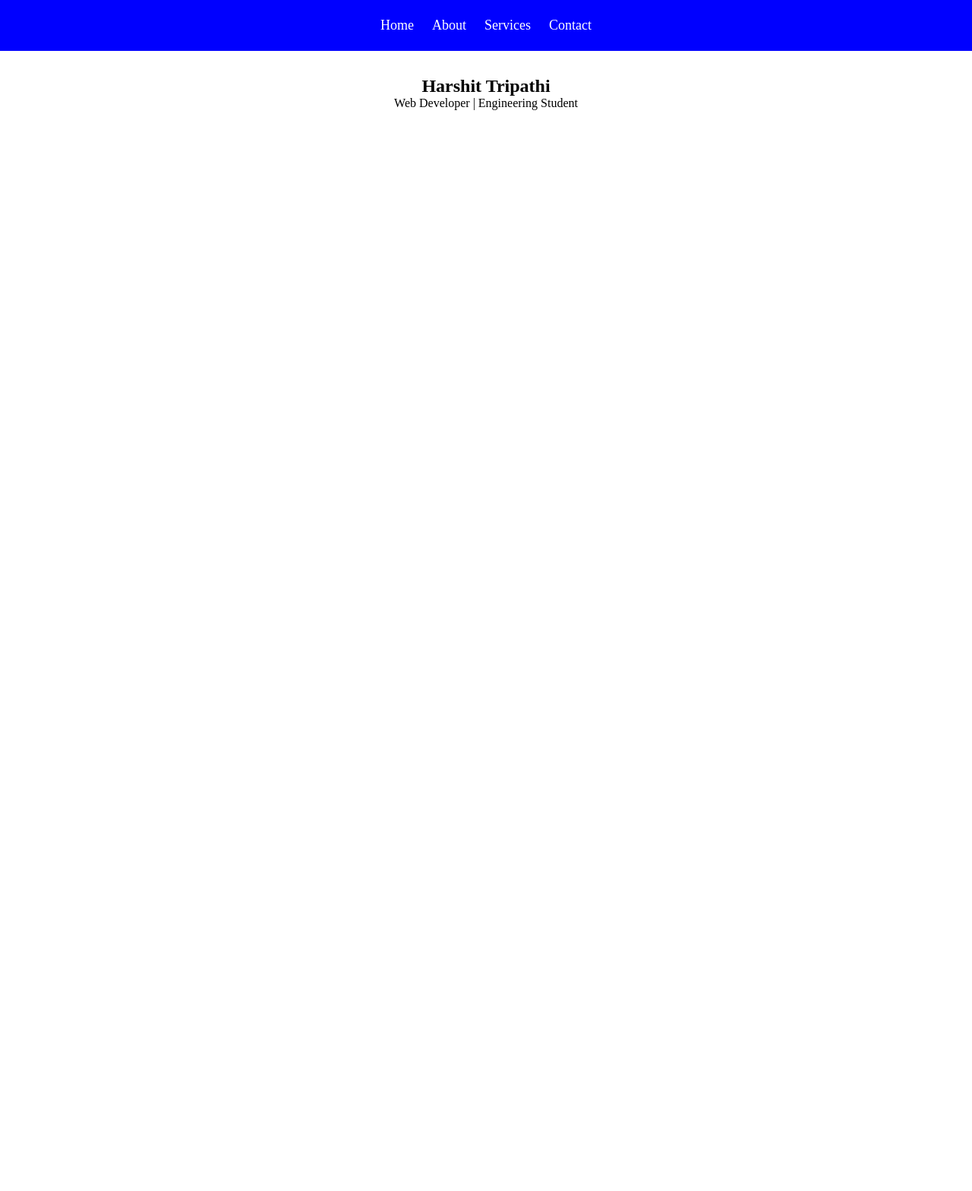
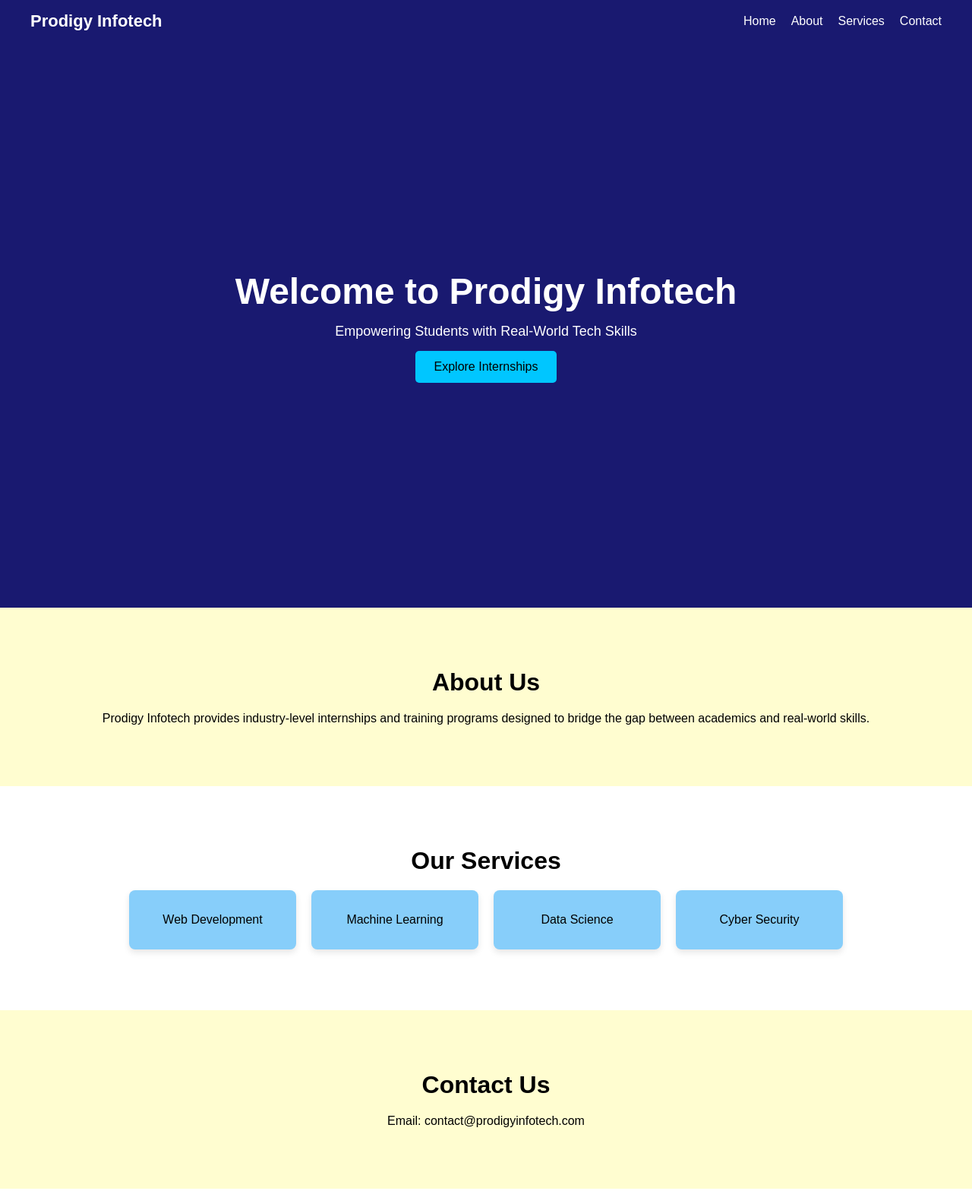
Before and after one commit to HARSHIT-001-hub/PRODIGY_WD_01, a plain HTML site: page index.html in a window 1280 px wide. Shown: the whole page at 76% size. Drawn offline with Linux system fonts and the light colour scheme.

Commit message:
update index.html

```diff
--- a/index.html
+++ b/index.html
@@ -3,33 +3,55 @@
 <head>
     <meta charset="UTF-8">
     <meta name="viewport" content="width=device-width, initial-scale=1.0">
-    <title>My Frist Page</title>
+    <title>Prodigy Infotech</title>
     <link rel="stylesheet" href="styles.css">
 </head>
 <body>
+
+    <!-- Navbar -->
     <nav id="nav-bar">
+        <div class="logo">Prodigy Infotech</div>
         <ul class="nav-menu">
-        <a href="#">Home</a>
-        <a href="#">About</a>
-        <a href="#">Services</a>
-        <a href="#">Contact</a>
+            <li><a href="#home">Home</a></li>
+            <li><a href="#about">About</a></li>
+            <li><a href="#services">Services</a></li>
+            <li><a href="#contact">Contact</a></li>
         </ul>
     </nav>
 
-    <section class="content">
-        <h1>Harshit Tripathi</h1>
-        <p>Web Developer | Engineering Student</p>
-        <div class="spacer"></div>
+    <!-- Hero Section -->
+    <section id="home" class="hero">
+        <h1>Welcome to Prodigy Infotech</h1>
+        <p>Empowering Students with Real-World Tech Skills</p>
+        <button>Explore Internships</button>
     </section>
+
+    <!-- About -->
+    <section id="about" class="section">
+        <h2>About Us</h2>
+        <p>
+            Prodigy Infotech provides industry-level internships and training programs
+            designed to bridge the gap between academics and real-world skills.
+        </p>
+    </section>
+
+    <!-- Services -->
+    <section id="services" class="section gray">
+        <h2>Our Services</h2>
+        <div class="cards">
+            <div class="card">Web Development</div>
+            <div class="card">Machine Learning</div>
+            <div class="card">Data Science</div>
+            <div class="card">Cyber Security</div>
+        </div>
+    </section>
+
+    <!-- Contact -->
+    <section id="contact" class="section">
+        <h2>Contact Us</h2>
+        <p>Email: contact@prodigyinfotech.com</p>
+    </section>
+
+    <script src="script.js"></script>
 </body>
-<script>
-    window.addEventListener('scroll',function(){
-        const navbar = document.getElementById('nav-bar');
-        if(windows.scrollY > 50){
-            navbar.classList.add("scrolled")
-        } else {
-            navbar.classList.remove("scrolled")
-        }
-    });
-</script>
 </html>
--- /dev/null
+++ b/script.js
@@ -0,0 +1,8 @@
+window.addEventListener('scroll', function () {
+    const navbar = document.getElementById('nav-bar');
+    if (window.scrollY > 50) {
+        navbar.classList.add("scrolled");
+    } else {
+        navbar.classList.remove("scrolled");
+    }
+});
--- a/styles.css
+++ b/styles.css
@@ -1,45 +1,115 @@
-*{
+* {
     margin: 0;
     padding: 0;
     box-sizing: border-box;
+    font-family: Arial, sans-serif;
 }
+
+body {
+    scroll-behavior: smooth;
+}
+
+/* Navbar */
 #nav-bar {
     position: fixed;
     top: 0;
     width: 100%;
-    background-color: blue;
-    padding: 15px 0;
-    transition: background-color 0.4s, box-shadow 0.4s;
+    padding: 15px 40px;
+    display: flex;
+    justify-content: space-between;
+    align-items: center;
+    background: transparent;
+    transition: 0.3s ease;
     z-index: 1000;
 }
+
 #nav-bar.scrolled {
-    background-color: #333;
-    box-shadow: 0 2px 4px rgba(0, 0, 0, 0.1);
+    background: midnightblue;
+    box-shadow: 0 4px 10px rgba(0,0,0,0.2);
 }
+
+.logo {
+    color: white;
+    font-size: 22px;
+    font-weight: bold;
+}
+
 .nav-menu {
     list-style: none;
     display: flex;
+    gap: 20px;
+}
+
+.nav-menu a {
+    color: white;
+    text-decoration: none;
+    font-size: 16px;
+}
+
+.nav-menu a:hover {
+    color: #00c6ff;
+}
+
+/* Hero */
+.hero {
+    height: 100vh;
+    background-color: midnightblue;
+    color: white;
+    display: flex;
+    flex-direction: column;
     justify-content: center;
+    align-items: center;
+    text-align: center;
+    padding-top: 60px;
 }
-.nav-menu li{
-    margin: 0 20px;
+
+.hero h1 {
+    font-size: 48px;
 }
-.nav-menu a {
-    text-decoration: none;
-    color: white;
+
+.hero p {
+    margin: 15px 0;
     font-size: 18px;
-    padding: 8px 12px;
-    transition: color 0.3s, background-color 0.3s;
 }
-.nav-menu a:hover {
-    background-color: #ff9800;
+
+.hero button {
+    padding: 12px 25px;
+    background: #00c6ff;
+    border: none;
     color: black;
+    font-size: 16px;
+    cursor: pointer;
     border-radius: 5px;
 }
-.content{
-    margin-top: 100px;
+
+/* Sections */
+.section {
+    padding: 80px 40px;
     text-align: center;
+    background: #FFFDD0;
 }
-.spacer{
-    height: 1500px;
+
+.section h2 {
+    font-size: 32px;
+    margin-bottom: 20px;
 }
+
+.gray {
+    background: white;
+}
+
+/* Cards */
+.cards {
+    display: flex;
+    justify-content: center;
+    gap: 20px;
+    flex-wrap: wrap;
+}
+
+.card {
+    background: lightskyblue;
+    padding: 30px;
+    width: 220px;
+    border-radius: 8px;
+    box-shadow: 0 4px 8px rgba(0,0,0,0.1);
+}
```
